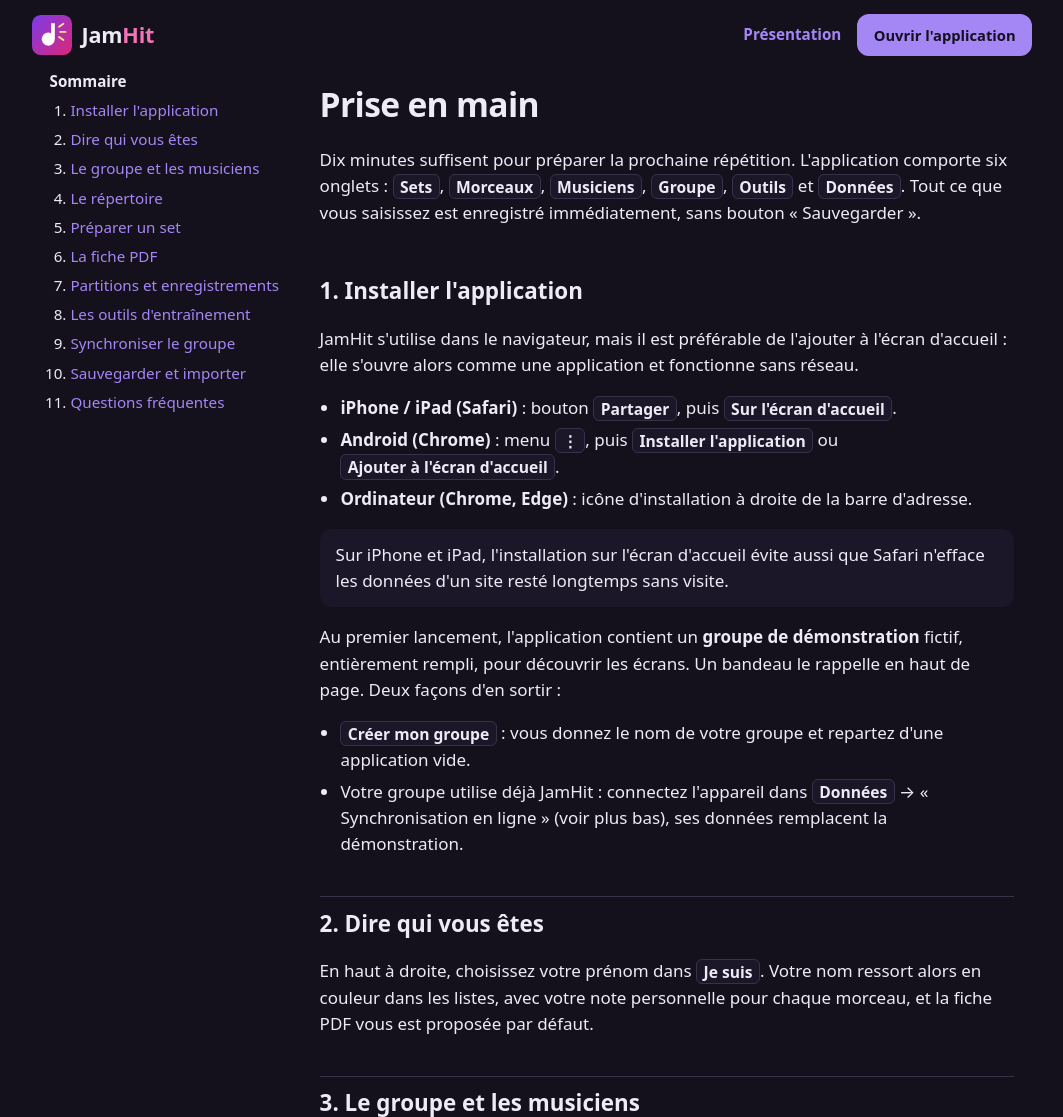
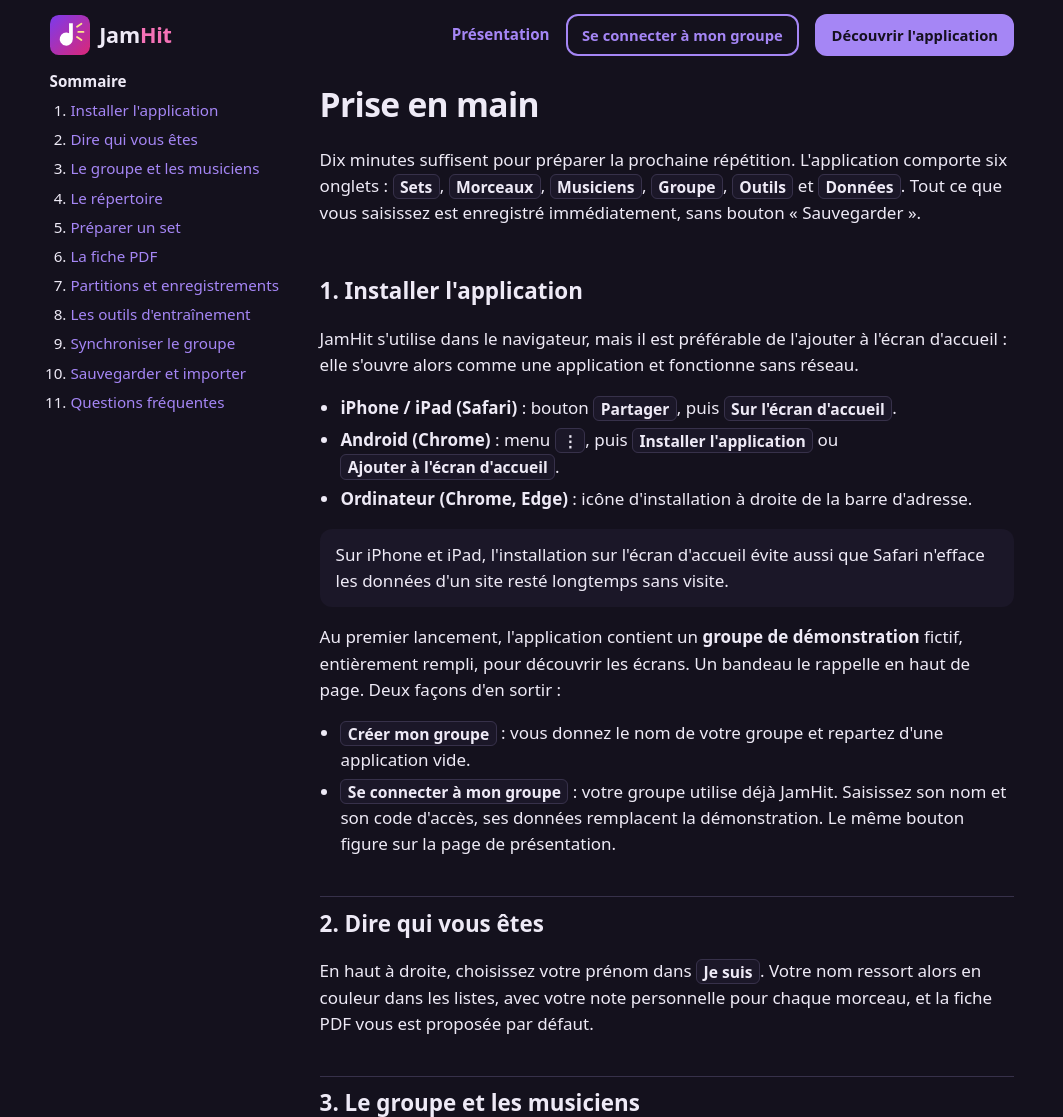
Before and after one commit to oberhatevel/DreamOnWork, a PHP site: page /tutoriel.html in a window 1280 px wide. Shown: the top 1117 px of the page, without its empty margins (108-1171 px from the left). Run offline with PHP 8.4, Linux system fonts and the light colour scheme.

Commit message:
Accès « Se connecter à mon groupe » et captures tempo / accordeur du tutoriel
Bouton sur la présentation et sur le bandeau de démonstration : nom du
groupe et code d'accès, sans risque de créer un groupe vide en cas de
faute de frappe. Le tutoriel montre le métronome et l'accordeur.

Co-Authored-By: Claude Fable 5.2 <noreply@anthropic.com>
Claude-Session: https://claude.ai/code/session_01RiYdCYRYeb1TfsXTxRy4Ss

```diff
--- a/api/index.php
+++ b/api/index.php
@@ -49,6 +49,10 @@ if (strlen($code) < 4 || strlen($code) > 200) fail('bad_code', 400, "Le code d'a
 try { $band = q($db, 'SELECT * FROM dow_bands WHERE slug = ?', [$slug])->fetch(); }
 catch (PDOException $e) { schema($db); $band = false; }
 $created = false;
+if (!$band && !empty($_GET['nocreate'])) {
+    // Connexion à un groupe existant : une faute de frappe dans le nom ne doit pas créer un groupe vide.
+    fail('no_band', 404, "Aucun groupe de ce nom sur le serveur. Vérifiez l'orthographe, ou créez le groupe depuis l'onglet Données.");
+}
 if (!$band) {
     // Premier appareil à utiliser ce nom de groupe : il en fixe le code d'accès.
     try { q($db, 'INSERT INTO dow_bands (slug, code_hash, rev, created) VALUES (?, ?, 0, ?)', [$slug, password_hash($code, PASSWORD_DEFAULT), now_ms()]); $created = true; }
--- a/app/index.html
+++ b/app/index.html
@@ -26,7 +26,7 @@
   <a href="#/tools" data-tab="tools">Outils</a>
   <a href="#/data" data-tab="data">Données</a>
 </nav>
-<div id="demo-banner" hidden><span>Vous voyez un <b>groupe de démonstration</b> (fictif).</span> <button class="btn small primary" data-act="demo-start">Créer mon groupe</button></div>
+<div id="demo-banner" hidden><span>Vous voyez un <b>groupe de démonstration</b> (fictif).</span> <span class="actions"><button class="btn small primary" data-act="join">Se connecter à mon groupe</button><button class="btn small" data-act="demo-start">Créer mon groupe</button></span></div>
 <main id="view"></main>
 <div id="offline" hidden>Hors ligne — les données sont enregistrées sur cet appareil</div>
 
--- a/app/style.css
+++ b/app/style.css
@@ -214,3 +214,5 @@ body.tl-full .tl-mini { position: fixed; bottom: calc(env(safe-area-inset-bottom
 #demo-banner { display: flex; align-items: center; justify-content: center; gap: .6rem; flex-wrap: wrap; padding: .5rem 1rem; background: #3b2a12; color: #fde68a; font-size: .9rem; text-align: center; }
 #demo-banner[hidden] { display: none; }
 body.tl-full #demo-banner { display: none; }
+#demo-banner .actions { justify-content: center; }
+#demo-banner .btn:not(.primary) { background: transparent; color: #fde68a; border-color: #8a6a2a; }
--- a/app/sync.js
+++ b/app/sync.js
@@ -186,11 +186,11 @@ const Sync = (() => {
   // Appelé à chaque enregistrement local.
   function changed(touch = true) { if (!enabled()) return; stamp(touch); schedule(2000); }
 
-  async function connect(name, code, prepare) {
+  async function connect(name, code, prepare, joinOnly = false) {
     const band = slugify(name);
     if (band.length < 2) throw new Error('Indiquez le nom du groupe (au moins 2 lettres ou chiffres).');
     if (code.length < 4) throw new Error("Le code d'accès doit comporter au moins 4 caractères.");
-    const res = await api('ping', { creds: { band, code } });
+    const res = await api(joinOnly ? 'ping&nocreate=1' : 'ping', { creds: { band, code } });
     if (prepare) prepare(res);          // dernier réglage des données locales avant le premier échange
     cfg = { band, code, lastRev: 0, docs: {}, seen: {}, mt: {}, files: {}, lastOk: 0 };
     store(); setStatus('idle');
--- a/index.html
+++ b/index.html
@@ -16,7 +16,8 @@
   <nav>
     <a href="#fonctions">Fonctions</a>
     <a href="tutoriel.html">Tutoriel</a>
-    <a class="btn primary small" href="app/">Ouvrir l'application</a>
+    <a class="btn small" href="app/#/join">Se connecter à mon groupe</a>
+    <a class="btn primary small" href="app/">Découvrir l'application</a>
   </nav>
 </header>
 
@@ -26,7 +27,8 @@
       <h1>On gère le bazar.<br><em>Vous jouez.</em></h1>
       <p>JamHit est le carnet de bord de votre groupe : le répertoire, les sets de répétition et de concert, qui joue quoi sur chaque morceau, et la fiche de chacun prête à imprimer. Sur téléphone, tablette ou ordinateur, même sans réseau.</p>
       <div class="cta">
-        <a class="btn primary" href="app/">Ouvrir l'application</a>
+        <a class="btn primary" href="app/">Découvrir l'application</a>
+        <a class="btn" href="app/#/join">Se connecter à mon groupe</a>
         <a class="btn" href="tutoriel.html">Voir le tutoriel</a>
       </div>
     </div>
--- a/site/site.css
+++ b/site/site.css
@@ -12,7 +12,7 @@ a { color: var(--accent); }
 img { max-width: 100%; height: auto; }
 .wrap { max-width: 1000px; margin: 0 auto; padding: 0 1.1rem; }
 
-.nav { display: flex; align-items: center; justify-content: space-between; gap: 1rem; padding: .9rem 0; }
+.nav { display: flex; align-items: center; justify-content: space-between; gap: 1rem; padding-block: .9rem; }
 .brand { display: flex; align-items: center; gap: .6rem; font-weight: 800; font-size: 1.35rem; color: var(--text); text-decoration: none; letter-spacing: -.01em; }
 .brand img { width: 40px; height: 40px; }
 .brand span span { color: var(--accent2); }
@@ -23,7 +23,7 @@ img { max-width: 100%; height: auto; }
 .btn.primary { background: var(--accent); color: var(--on-accent); }
 .btn.small { padding: .45rem .9rem; font-size: .92rem; }
 
-.hero { padding: 2.5rem 0 3rem; display: grid; grid-template-columns: 1.1fr .9fr; gap: 2.5rem; align-items: center; }
+.hero { padding-block: 2.5rem 3rem; display: grid; grid-template-columns: 1.1fr .9fr; gap: 2.5rem; align-items: center; }
 .hero h1 { font-size: clamp(2rem, 5.2vw, 3.3rem); line-height: 1.08; margin: 0 0 1rem; letter-spacing: -.02em; }
 .hero h1 em { font-style: normal; color: var(--accent2); }
 .hero p { font-size: 1.15rem; color: var(--muted); margin: 0 0 1.6rem; max-width: 34em; }
@@ -47,7 +47,7 @@ section > .wrap > p.lead { color: var(--muted); margin: 0 0 1.6rem; max-width: 4
 footer { padding: 2rem 0 3rem; color: var(--muted); font-size: .9rem; border-top: 1px solid var(--line); margin-top: 1rem; }
 
 /* Tutoriel */
-.doc { display: grid; grid-template-columns: 230px 1fr; gap: 2.5rem; align-items: start; padding-bottom: 3rem; }
+.doc { display: grid; grid-template-columns: 230px minmax(0, 1fr); gap: 2.5rem; align-items: start; padding-bottom: 3rem; }
 .toc { position: sticky; top: 1rem; font-size: .95rem; }
 .toc ol { margin: 0; padding-left: 1.2rem; }
 .toc li { margin: .3rem 0; }
@@ -65,6 +65,7 @@ kbd { background: var(--soft); border: 1px solid var(--line); border-radius: 6px
 
 @media (max-width: 800px) {
   .hero { grid-template-columns: 1fr; padding-top: 1.2rem; gap: 1.8rem; }
+  .nav nav a:not(.btn), .nav nav .btn.primary { display: none; }   /* sur téléphone : seul l'accès au groupe reste dans l'en-tête */
   .grid, .steps { grid-template-columns: 1fr; }
   .doc { grid-template-columns: 1fr; gap: 1rem; }
   .toc { position: static; background: var(--soft); border-radius: 12px; padding: .8rem 1rem; }
--- a/tutoriel.html
+++ b/tutoriel.html
@@ -15,7 +15,8 @@
   <a class="brand" href="./"><img src="site/jamhit-logo.svg" alt=""><span>Jam<span>Hit</span></span></a>
   <nav>
     <a href="./">Présentation</a>
-    <a class="btn primary small" href="app/">Ouvrir l'application</a>
+    <a class="btn small" href="app/#/join">Se connecter à mon groupe</a>
+    <a class="btn primary small" href="app/">Découvrir l'application</a>
   </nav>
 </header>
 
@@ -52,7 +53,7 @@
     <p>Au premier lancement, l'application contient un <b>groupe de démonstration</b> fictif, entièrement rempli, pour découvrir les écrans. Un bandeau le rappelle en haut de page. Deux façons d'en sortir :</p>
     <ul>
       <li><kbd>Créer mon groupe</kbd> : vous donnez le nom de votre groupe et repartez d'une application vide.</li>
-      <li>Votre groupe utilise déjà JamHit : connectez l'appareil dans <kbd>Données</kbd> → « Synchronisation en ligne » (voir plus bas), ses données remplacent la démonstration.</li>
+      <li><kbd>Se connecter à mon groupe</kbd> : votre groupe utilise déjà JamHit. Saisissez son nom et son code d'accès, ses données remplacent la démonstration. Le même bouton figure sur la page de présentation.</li>
     </ul>
 
     <h2 id="moi">2. Dire qui vous êtes</h2>
@@ -100,7 +101,13 @@
     <p>L'onglet <kbd>Outils</kbd> regroupe trois aides pour travailler entre deux séances.</p>
     <ul>
       <li><b>Tempo</b> : un métronome de 30 à 240 BPM. Réglez-le au curseur, avec <kbd>Tap</kbd> en tapant le rythme, ou reprenez directement le tempo d'un morceau du répertoire. Son et flash lumineux au choix.</li>
+    </ul>
+    <figure><img src="site/ecran-tempo.png" alt="Le métronome : tempo, boutons de réglage, Tap, son et flash" width="420" height="640"><figcaption>Le métronome, avec la reprise du tempo d'un morceau.</figcaption></figure>
+    <ul>
       <li><b>Accordeur</b> : appuyez sur <kbd>Écouter</kbd>, autorisez le micro, puis jouez une corde à vide. L'aiguille indique s'il faut tendre ou détendre. La note de référence peut aussi être jouée.</li>
+    </ul>
+    <figure><img src="site/ecran-accordeur.png" alt="L'accordeur : les six cordes, la note détectée et l'aiguille" width="420" height="640"><figcaption>L'accordeur, avec la corde de La sélectionnée.</figcaption></figure>
+    <ul>
       <li><b>Accords et gammes</b> : le manche complet avec les positions de la pentatonique, des modes, de la gamme blues et les formes d'accords CAGED, dans toutes les tonalités. Glissez sur le manche pour changer de tonalité ; <kbd>Plein écran</kbd> ne garde que le manche.</li>
     </ul>
     <figure><img src="site/ecran-gammes.png" alt="Le manche de guitare avec les positions de la pentatonique mineure de La" width="1000" height="560"><figcaption>La pentatonique mineure de La, une couleur par position.</figcaption></figure>
```
Also changed, not shown: app/app.js (+32 -4 lines), site/ecran-accordeur.png (added), site/ecran-morceau.png, site/ecran-sync.png, site/ecran-tempo.png (added).
